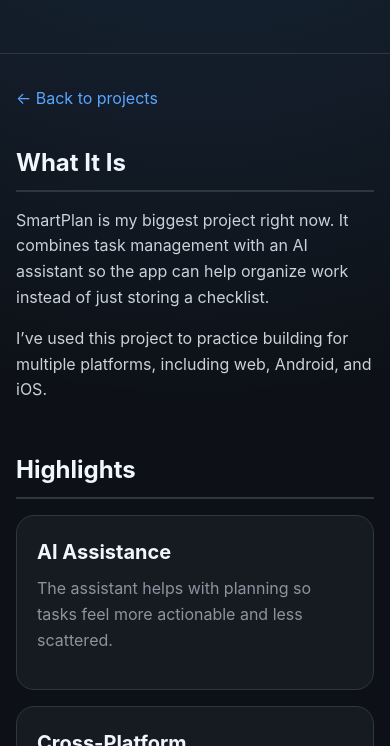
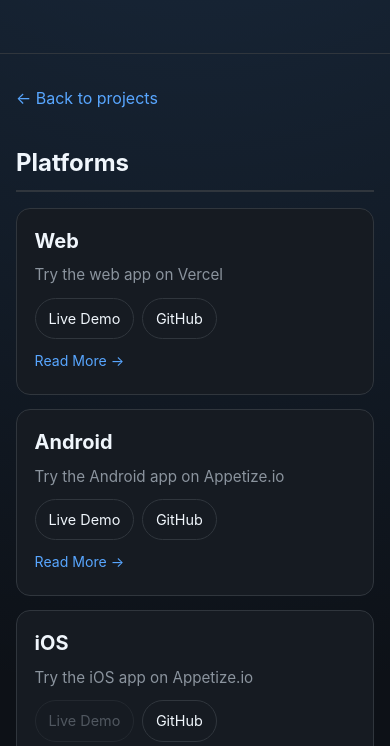
Before and after one commit to D-Pod-dev/d-pod-dev.github.io, a plain HTML site: page projects/smartplan/index.html in a window 390 px wide. Shown: the part 335-1081 px from the top of the page. Drawn offline with Linux system fonts and the light colour scheme.

Commit message:
Add SmartPlan platform pages with responsive design and updated content

```diff
--- a/projects/smartplan/index.html
+++ b/projects/smartplan/index.html
@@ -20,12 +20,46 @@
         <a class="back-link" href="../">← Back to projects</a>
 
         <section>
+            <h2>Platforms</h2>
+            <div class="platforms-grid">
+                <article class="platform-card">
+                    <h3>Web</h3>
+                    <p>Try the web app on Vercel</p>
+                    <div class="platform-links">
+                        <a class="button-link" href="https://smartplan-mu.vercel.app" target="_blank">Live Demo</a>
+                        <a class="button-link" href="https://github.com/d-pod-dev/smartplan" target="_blank">GitHub</a>
+                    </div>
+                    <a class="read-more-btn" href="./web">Read More →</a>
+                </article>
+                <article class="platform-card">
+                    <h3>Android</h3>
+                    <p>Try the Android app on Appetize.io</p>
+                    <div class="platform-links">
+                        <a class="button-link" href="https://appetize.io/app/b_fw7tc2nqoxldvigui6kj3jx46u" target="_blank">Live Demo</a>
+                        <a class="button-link" href="https://github.com/d-pod-dev/smartplan-android" target="_blank">GitHub</a>
+                    </div>
+                    <a class="read-more-btn" href="./android">Read More →</a>
+                </article>
+                <article class="platform-card">
+                    <h3>iOS</h3>
+                    <p>Try the iOS app on Appetize.io</p>
+                    <div class="platform-links">
+                        <a class="button-link is-disabled" aria-disabled="true" tabindex="-1">Live Demo</a>
+                        <a class="button-link" href="https://github.com/d-pod-dev/smartplan-ios" target="_blank">GitHub</a>
+                    </div>
+                    <a class="read-more-btn" href="./ios">Read More →</a>
+                </article>
+            </div>
+        </section>
+
+        <section>
             <h2>What It Is</h2>
             <p>
-                SmartPlan is my biggest project right now. It combines task management with an AI assistant so the app can help organize work instead of just storing a checklist.
+                SmartPlan is my biggest project right now. It's a to-do app with an AI assistant that lets you automatically plan tasks through natural language.
+                It also features a focus mode, where you can set a timer and work for a time block, which you can adjust as you go if needed.
             </p>
             <p>
-                I’ve used this project to practice building for multiple platforms, including web, Android, and iOS.
+                I've used this project to practice building for multiple platforms, including web, Android, and iOS.
             </p>
         </section>
 
@@ -38,11 +72,11 @@
                 </article>
                 <article class="summary-card">
                     <h3>Cross-Platform</h3>
-                    <p>I’m using it as a way to learn how to ship the same product across web and mobile surfaces.</p>
+                    <p>I'm using it as a way to learn how to ship the same product across web and mobile surfaces.</p>
                 </article>
                 <article class="summary-card">
                     <h3>Personal Focus</h3>
-                    <p>It’s the project I’m putting the most energy into while I’m still in the middle of the Flavortown contest.</p>
+                    <p>It's the project I'm putting the most energy into while I'm still in the middle of the Flavortown contest.</p>
                 </article>
             </div>
         </section>
--- a/styles.css
+++ b/styles.css
@@ -2,6 +2,63 @@
     margin: 0;
     padding: 0;
     box-sizing: border-box;
+}
+
+.platforms-grid {
+    display: grid;
+    grid-template-columns: repeat(3, minmax(0, 1fr));
+    gap: 0.9rem;
+    margin-top: 0.9rem;
+}
+
+.platform-card {
+    padding: 1rem 1.1rem;
+    border: 1px solid #30363d;
+    border-radius: 14px;
+    background: #161b22;
+    transition: transform 0.2s ease, border-color 0.2s ease;
+}
+
+.platform-card:hover {
+    transform: translateY(-2px);
+    border-color: #58a6ff;
+}
+
+.platform-card h3 {
+    margin-bottom: 0.4rem;
+}
+
+.platform-card p {
+    color: #8b949e;
+    margin-bottom: 0.65rem;
+    font-size: 0.95rem;
+}
+
+.platform-links {
+    display: flex;
+    gap: 0.5rem;
+    margin-bottom: 0.45rem;
+    flex-wrap: wrap;
+}
+
+.platform-links .button-link {
+    padding: 0.5rem 0.8rem;
+    font-size: 0.9rem;
+    min-width: auto;
+}
+
+.read-more-btn {
+    display: inline-block;
+    color: #58a6ff;
+    font-size: 0.88rem;
+    padding: 0.25rem 0;
+    border-bottom: 1px solid transparent;
+    transition: border-color 0.2s ease;
+}
+
+.read-more-btn:hover {
+    border-bottom-color: #58a6ff;
+    text-decoration: none;
 }
 
 body {
@@ -128,6 +185,17 @@ p {
     border-color: #58a6ff;
     background: #1f2937;
     text-decoration: none;
+}
+
+.button-link.is-disabled,
+.button-link.is-disabled:hover {
+    opacity: 0.5;
+    cursor: not-allowed;
+    pointer-events: auto;
+    transform: none;
+    border-color: #30363d;
+    background: #161b22;
+    color: #8b949e;
 }
 
 .back-link {
@@ -342,6 +410,18 @@ footer a {
     margin: 0 0.5rem;
 }
 
+@media (max-width: 830px) {
+    .platforms-grid {
+        grid-template-columns: repeat(2, minmax(0, 1fr));
+    }
+}
+
+@media (max-width: 500px) {
+    .platforms-grid {
+        grid-template-columns: 1fr;
+    }
+}
+
 @media (max-width: 768px) {
     h1 {
         font-size: 2.25rem;
```
Also changed, not shown: projects/smartplan/android/index.html (added, +46 -0 lines), projects/smartplan/ios/index.html (added, +46 -0 lines), projects/smartplan/web/index.html (added, +46 -0 lines).
